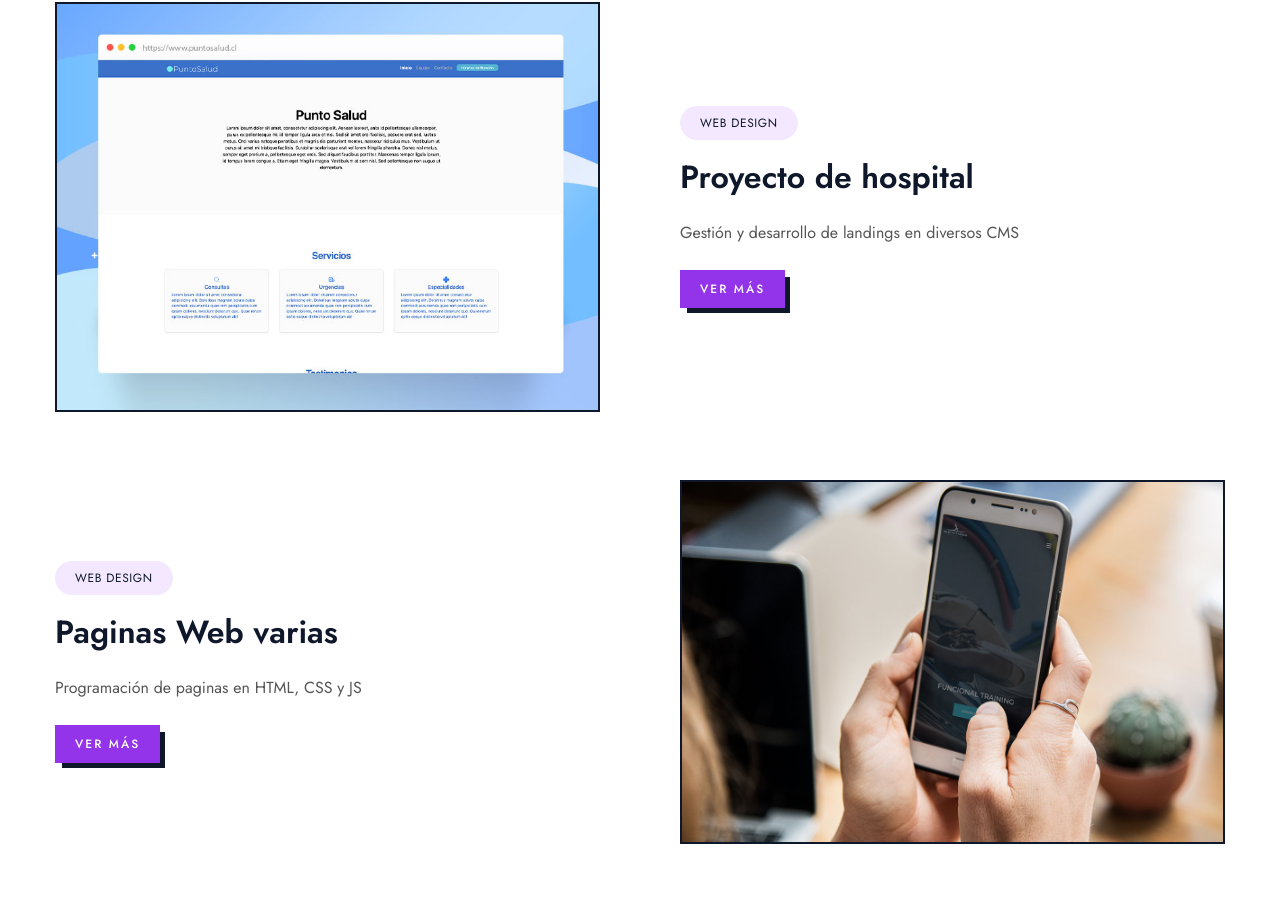
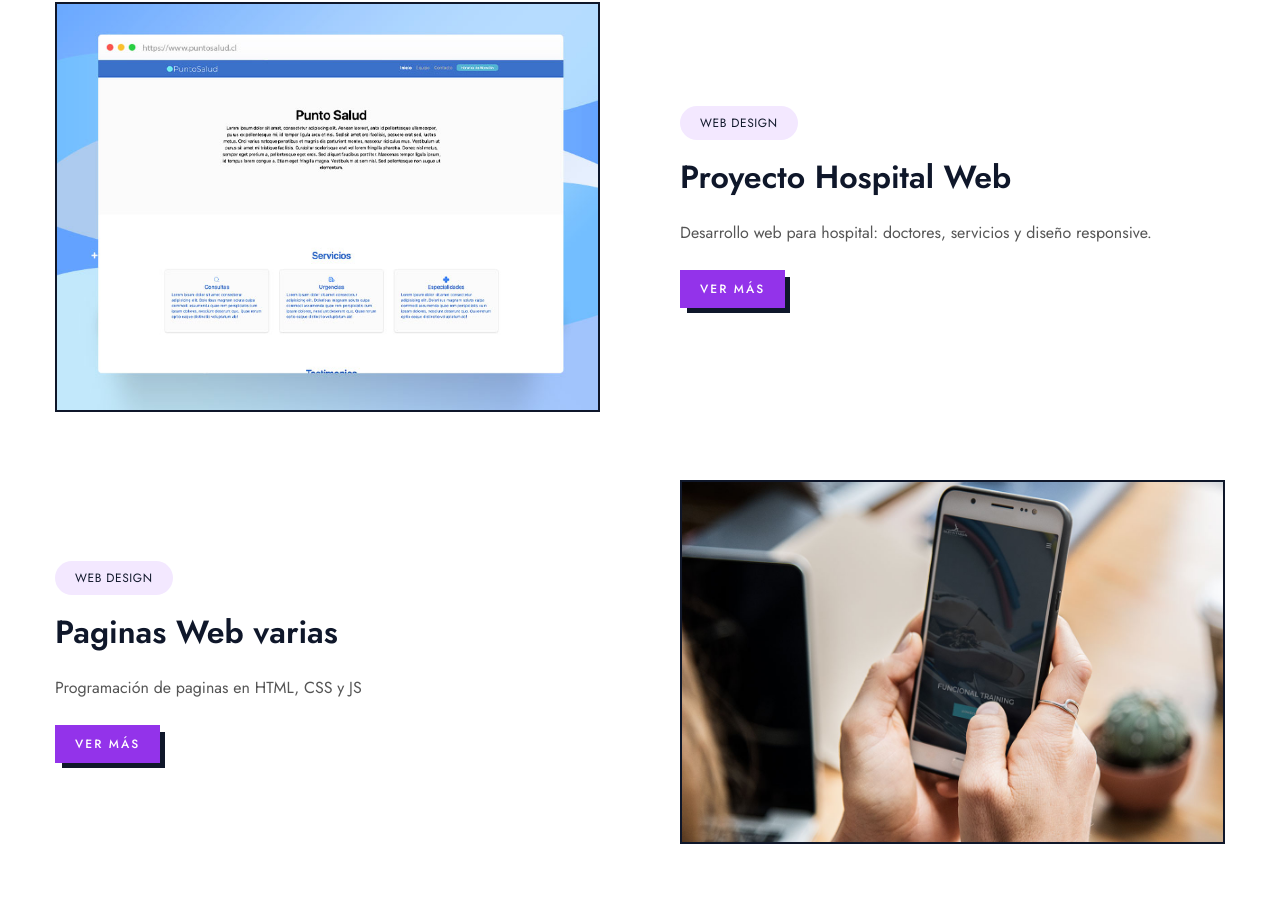
Before and after one commit to bastianorte/portafolio-, a React (Vite) app: page / in a window 1280 px wide. Shown: the part 1187-2097 px from the top of the page. Built offline with nearby package versions, Linux system fonts and the light colour scheme.

Commit message:
Ajustes actualizar info

```diff
--- a/src/components/Work/work.jsx
+++ b/src/components/Work/work.jsx
@@ -37,7 +37,7 @@ function Proejct(props) {
                                     return (
 
                                         <li key={`detail_${i}`} className="flex py-2">
-                                            <a href={detail.web} target="_blank"><span className="w-1/2 font-[600] text-black">{detail.title}</span></a>
+                                            <a href={detail.web} target="_blank"><span className="w-1/2 font-[600] text-black">{detail.title} ></span></a>
                                         </li>
                                     )
                                 })}
@@ -67,8 +67,8 @@ export default function Work() {
     const projectDetails = [
 
         {
-            title: 'Web Hospital',
-            description: 'Proyecto de pagina de hospital',
+            title: 'Proyecto Hospital Web',
+            description: 'Desarrollo de sitio web para hospital, con diseño intuitivo y responsive. Incluye secciones para presentación de los doctores, perfiles médicos detallados y servicios ofrecidos. Optimizado para una navegación fácil y rápida, ofreciendo una experiencia de usuario excepcional en todos los dispositivos.',
             images: ['img/hos1.jpg', 'img/hos3.jpg', 'img/hos4.jpg', 'img/hos5.jpg'],
             details: [
                 {
@@ -156,8 +156,8 @@ export default function Work() {
                             <div className="col-span-12 md:col-span-6 md:px-5 lg:px-10">
                                 <div className="portfolio-text">
                                     <h6><span>Web Design</span></h6>
-                                    <h4>Proyecto de hospital</h4>
-                                    <p>Gestión y desarrollo de landings en diversos CMS</p>
+                                    <h4>Proyecto Hospital Web</h4>
+                                    <p>Desarrollo web para hospital: doctores, servicios y diseño responsive.</p>
                                     <div className="btn-bar">
                                         <div className="px-btn px-btn-theme px_modal" onClick={() => setShowModal(1)}>Ver Más</div>
                                     </div>
```
